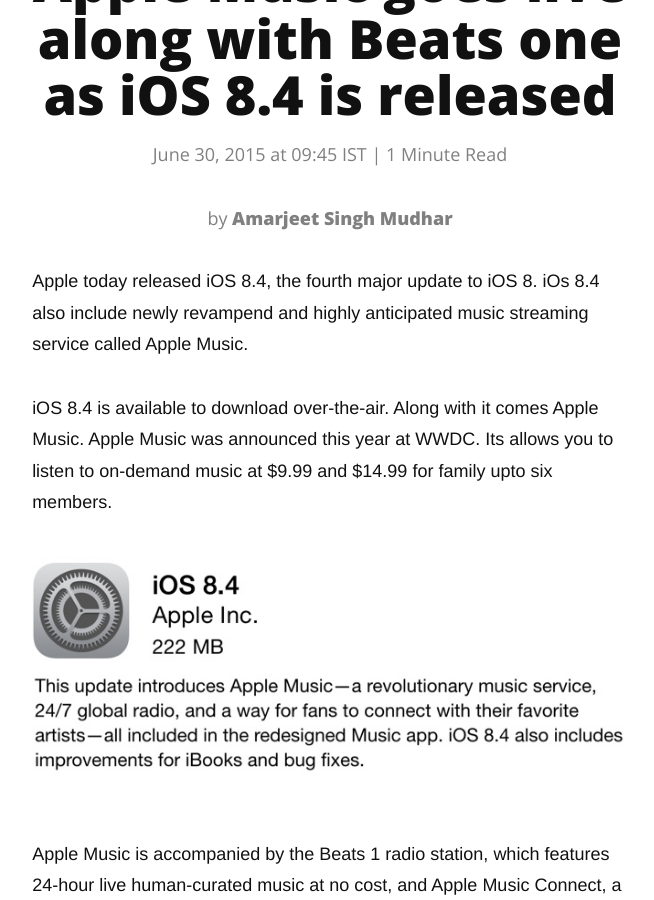
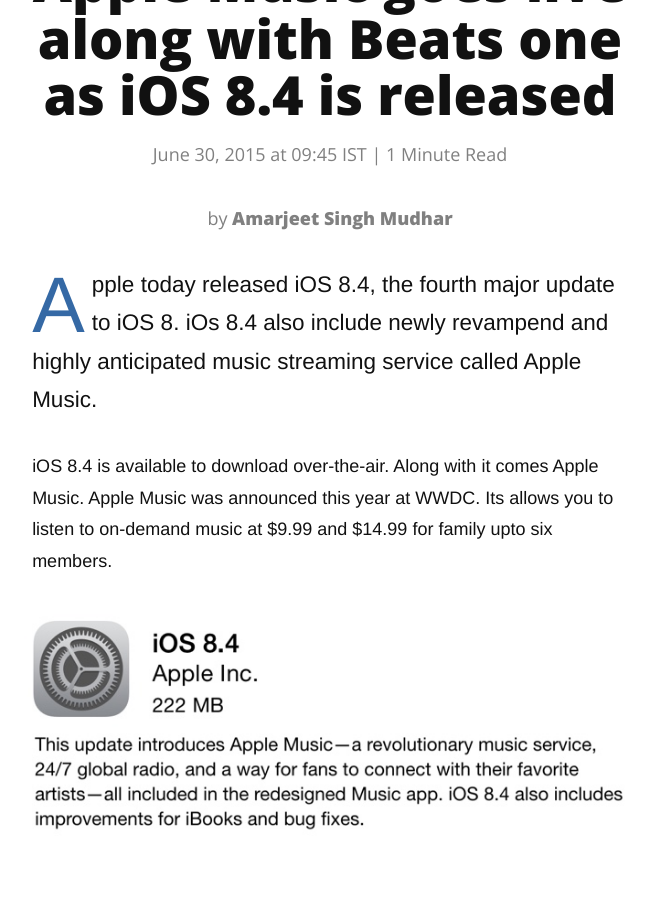
Before and after one commit to teksavant/teksavant.github.io, a Jekyll site: the page built from _posts/2015-06-30-apple-music.markdown, in a window 1280 px wide and 900 px high, scrolled down 349 px. Shown: the whole window, without its empty margins (310-964 px from the left). Built offline with Jekyll 4.4.1, drawn with Linux system fonts in a browser that asks for light colours; nearby versions of some CDN libraries; Markdown is read by kramdown in place of the engine named in the settings; comment, search, counter and statistics services are not loaded.

Commit message:
apple music launched

```diff
--- a/_posts/2015-06-30-apple-music.markdown
+++ b/_posts/2015-06-30-apple-music.markdown
@@ -5,7 +5,7 @@
 
 ---
 
-<p>Apple today released iOS 8.4, the fourth major update to iOS 8. iOs 8.4 also include newly revampend and highly anticipated music streaming service called Apple Music.</p>
+<p class="intro"><span class="dropcap">A</span>pple today released iOS 8.4, the fourth major update to iOS 8. iOs 8.4 also include newly revampend and highly anticipated music streaming service called Apple Music.</p>
 
 <p>iOS 8.4 is available to download over-the-air. Along with it comes Apple Music. Apple Music was announced this year at WWDC. Its allows you to listen to on-demand music at $9.99 and $14.99 for family upto six members.</p>
 
```
